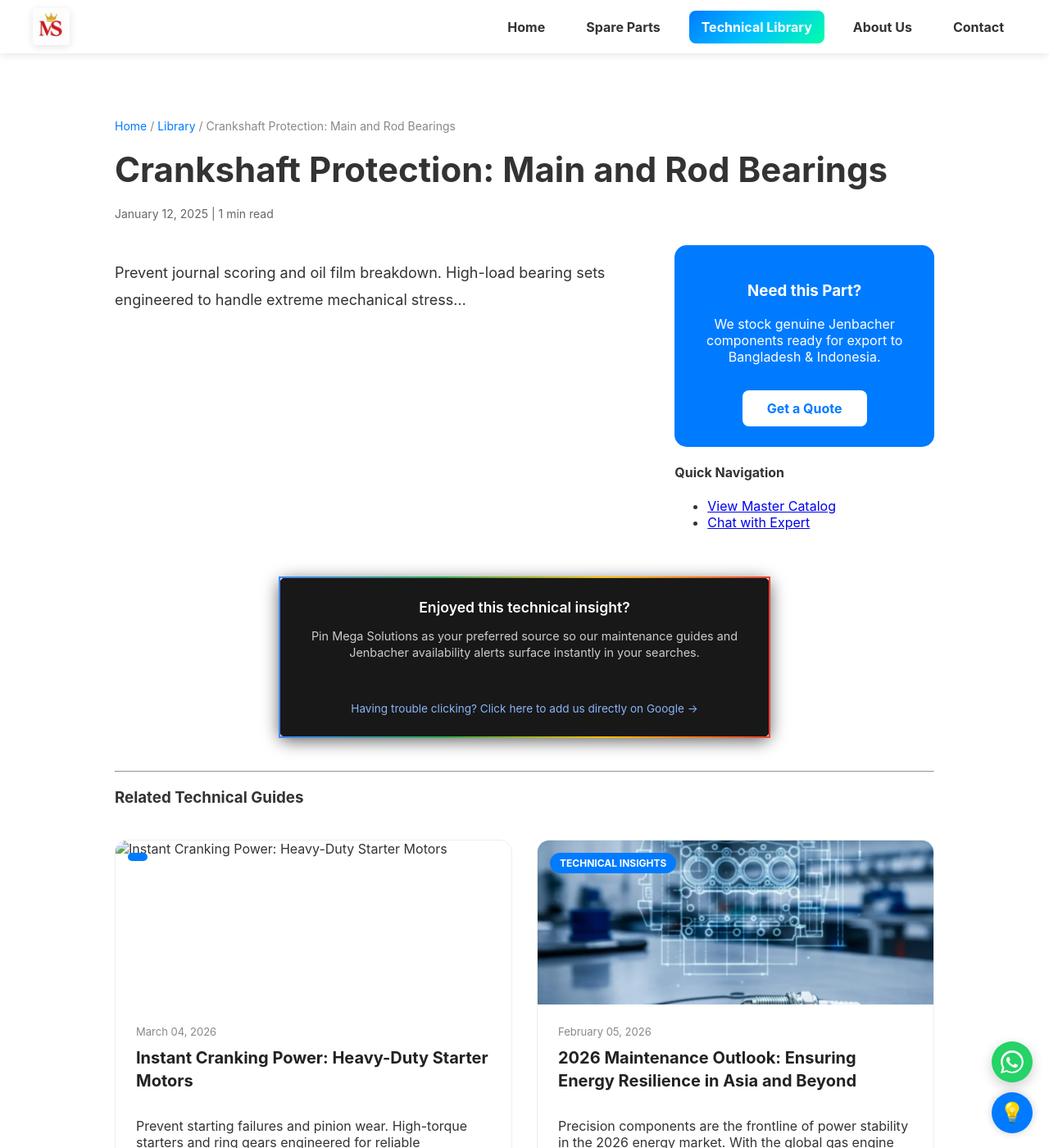
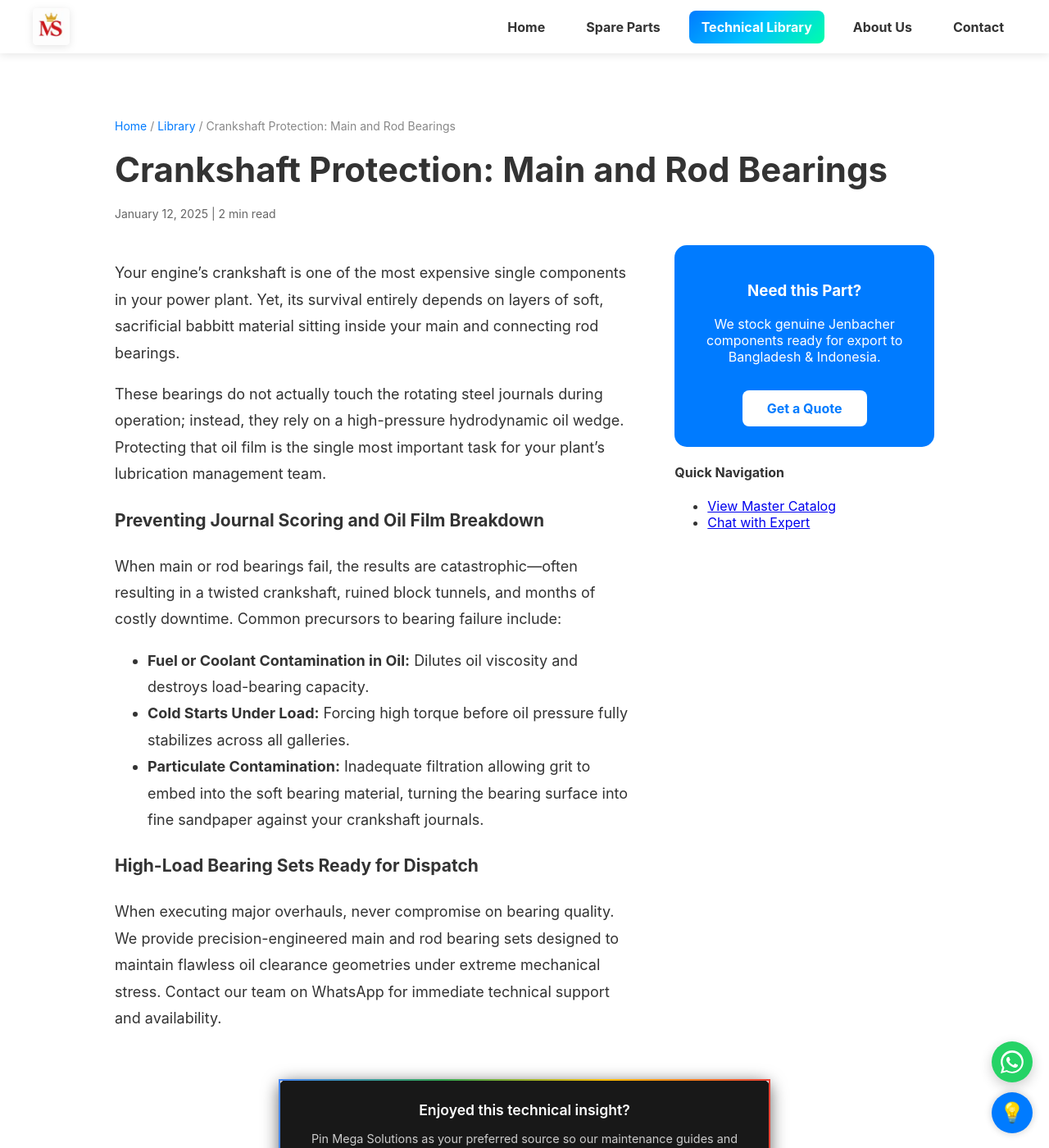
Before and after one commit to Khisal786/Mega-Solutions-UAE, a Jekyll site: the page built from _posts/2025-01-12-main-rod-bearings-crankshaft-protection.md, in a window 1280 px wide and 1400 px high. Shown: the whole window at 82% size. Built offline with Jekyll 4.4.1, drawn with Linux system fonts in a browser that asks for light colours.

Commit message:
Enhance crankshaft protection article with detailed insights
Added detailed information on crankshaft protection and bearing failure prevention, including common causes and high-load bearing sets.

```diff
--- a/_posts/2025-01-12-main-rod-bearings-crankshaft-protection.md
+++ b/_posts/2025-01-12-main-rod-bearings-crankshaft-protection.md
@@ -4,4 +4,18 @@ title: "Crankshaft Protection: Main and Rod Bearings"
 date: 2025-01-12 10:30:00 +0400
 categories: [Maintenance, Technical Insights]
 ---
-Prevent journal scoring and oil film breakdown. High-load bearing sets engineered to handle extreme mechanical stress...
+
+Your engine's crankshaft is one of the most expensive single components in your power plant. Yet, its survival entirely depends on layers of soft, sacrificial babbitt material sitting inside your main and connecting rod bearings.
+
+These bearings do not actually touch the rotating steel journals during operation; instead, they rely on a high-pressure hydrodynamic oil wedge. Protecting that oil film is the single most important task for your plant's lubrication management team.
+
+### Preventing Journal Scoring and Oil Film Breakdown
+
+When main or rod bearings fail, the results are catastrophic—often resulting in a twisted crankshaft, ruined block tunnels, and months of costly downtime. Common precursors to bearing failure include:
+* **Fuel or Coolant Contamination in Oil:** Dilutes oil viscosity and destroys load-bearing capacity.
+* **Cold Starts Under Load:** Forcing high torque before oil pressure fully stabilizes across all galleries.
+* **Particulate Contamination:** Inadequate filtration allowing grit to embed into the soft bearing material, turning the bearing surface into fine sandpaper against your crankshaft journals.
+
+### High-Load Bearing Sets Ready for Dispatch
+
+When executing major overhauls, never compromise on bearing quality. We provide precision-engineered main and rod bearing sets designed to maintain flawless oil clearance geometries under extreme mechanical stress. Contact our team on WhatsApp for immediate technical support and availability.
```
